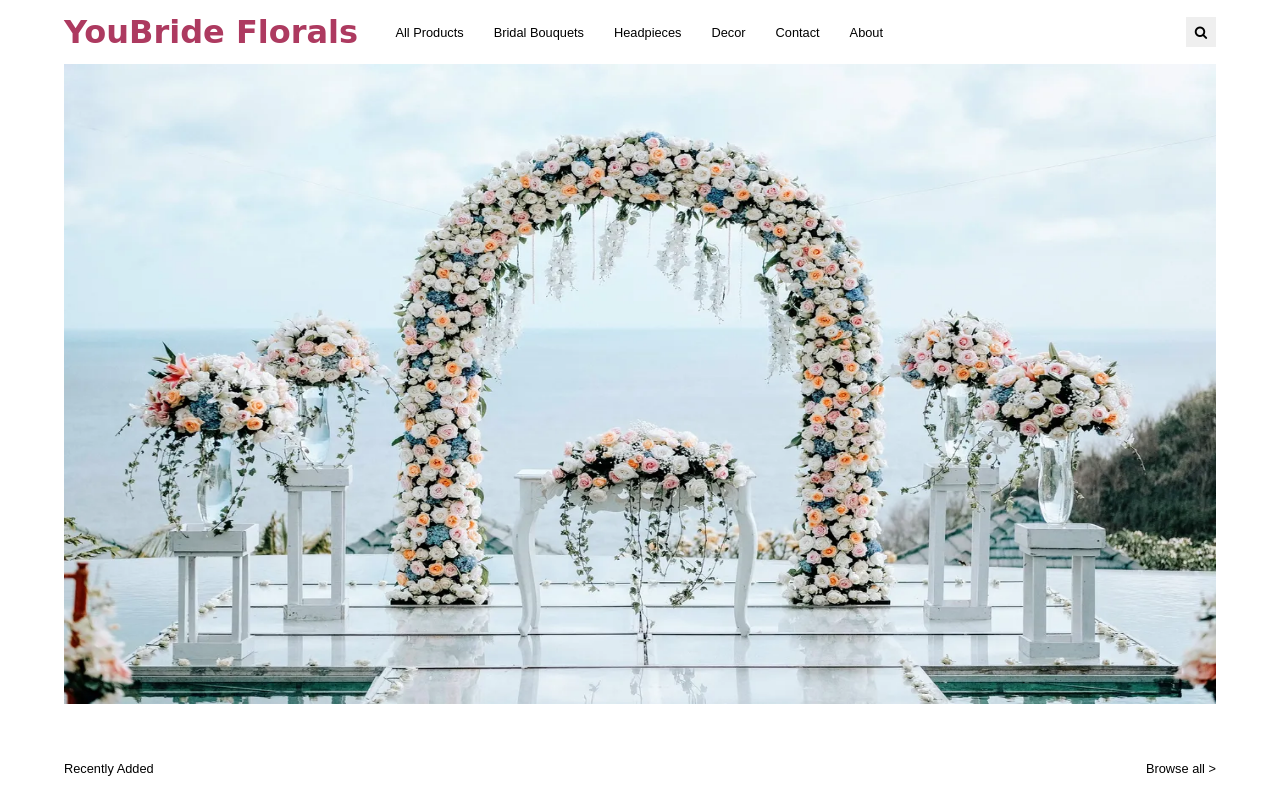
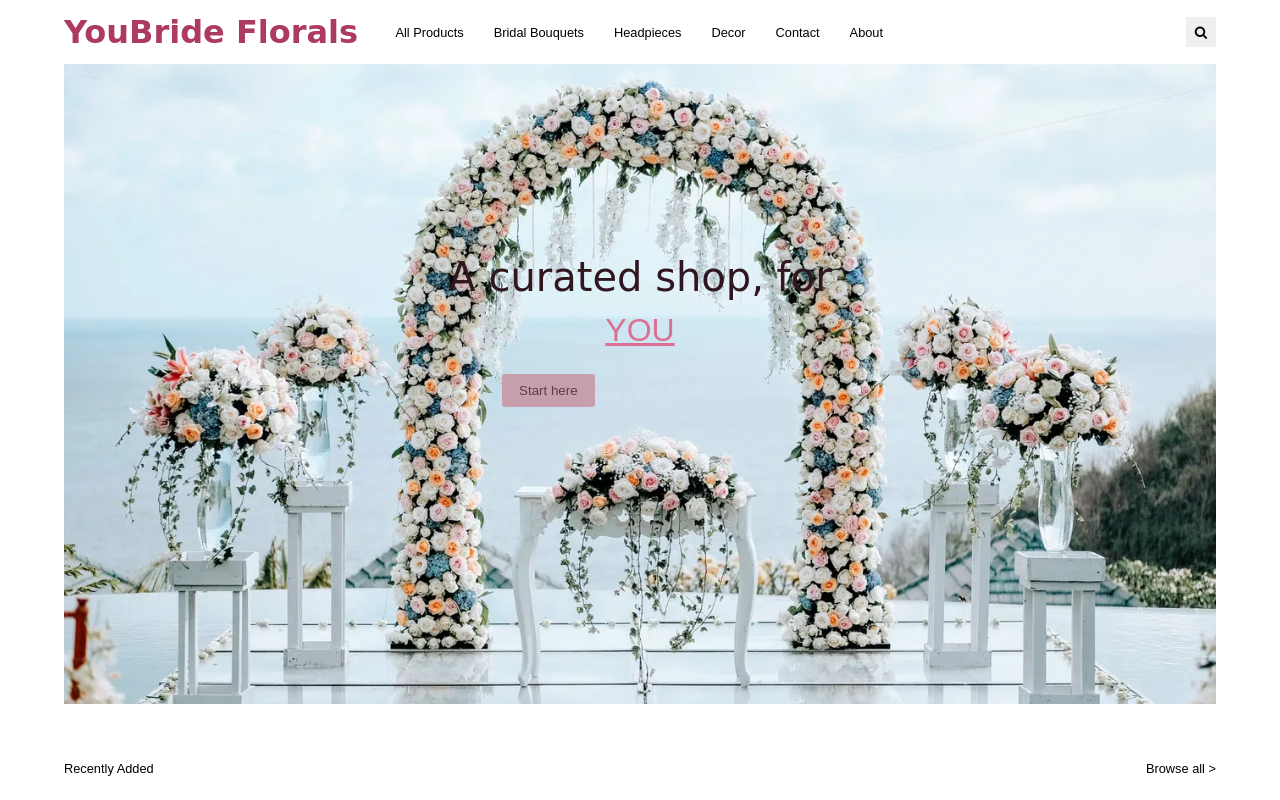
Before and after one commit to KristalTasha/CSS_Grid_Transitions, a plain HTML site: page index.html in a window 1280 px wide. Shown: the top 800 px of the page. Drawn offline with Linux system fonts and the light colour scheme; a web font is replaced by a local one.

Commit message:
curated shop animation

```diff
--- a/index.css
+++ b/index.css
@@ -34,12 +34,12 @@ header{
     font-size: 2em;
     color: rgb(173, 58, 96);
     font-family: 'Corinthia', cursive;
-    animation-name: rotate;
+    animation-name: enlarge;
     animation-duration: 4s;
     animation-delay: 0.5s;
 }
 
-@keyframes rotate{
+@keyframes enlarge{
     0% {font-size: 2em;}
     50% {font-size: 2.5em;}
     100% {font-size: 2em;}
@@ -60,6 +60,7 @@ header{
 }
 .menuitems a:hover{
 cursor: pointer;
+opacity: 40%;
 }
 
 
@@ -107,13 +108,65 @@ button{
 }
 
 .landing{
+    align-self: center;
+    position: relative;
     display: flex;
-    width: 100%;
+    left: 5%;
+    width: 90%;
     height: 40em;
+    background-image: url('/imgs/floral_background_3.jpg');
+   background-position: center;
+   background-size: cover;
     /* position: relative; */
     justify-content: center;
     /* align-items: center;
     align-content: center; */
+}
+
+.curated{
+    top: -1.5em;
+    display: flex;
+    gap: 0.3em;
+    flex-direction: column;
+    text-align: center;
+    position: relative;
+    color: rgb(48, 23, 31);
+    align-self: center;
+    font-size: 2.5em;
+    font-family: 'Corinthia', cursive;
+    animation-name: rotate;
+    animation-delay: 3s;
+    animation-duration: 1s;
+}
+
+@keyframes rotate{
+    0%{ transform: rotate(0deg);}
+    100%{transform: rotate(360deg);}
+}
+
+.curated a{
+    color: palevioletred;
+    font-family: sans-serif;
+    font-size: 0.8em;
+}
+
+.curated a:hover{
+    cursor: pointer;
+
+}
+
+.start{
+    width: 7em;
+    height: 2.5em;
+    left: 4em;
+    justify-self: center;
+    text-align: center;
+    object-position: center;
+    position: relative;
+    color: rgb(94, 60, 71);
+    background-color: rgb(199, 158, 172);
+    top: 1em;
+    border-radius: 5%;
 }
 
 .productnavlabel{
@@ -134,6 +187,7 @@ button{
 
 .productnavlabel a:hover{
     cursor: pointer;
+    color: palevioletred;
 }
 
 .productgrid{
@@ -158,6 +212,12 @@ button{
 figcaption{
     font-size: 0.8em;
     color: rgb(105, 43, 64);
+}
+
+figcaption:hover{
+    cursor: pointer;
+    color:rgb(173, 58, 96);
+    opacity: 50%;
 }
 
 .sunflower{
--- a/index.html
+++ b/index.html
@@ -30,7 +30,14 @@
 
     <section>
         <div class="landing">
-            <img class="home_pic" src="/imgs/floral_background_3.jpg">
+            <!-- <img class="home_pic" src="/imgs/floral_background_3.jpg"> -->
+            <div class="curated">
+            <p>A curated shop, for</p>
+            <a href="#">YOU</a>
+            <button class="start">Start here</button>
+            </div>
+
+
         </div>
 
     </section>
```
